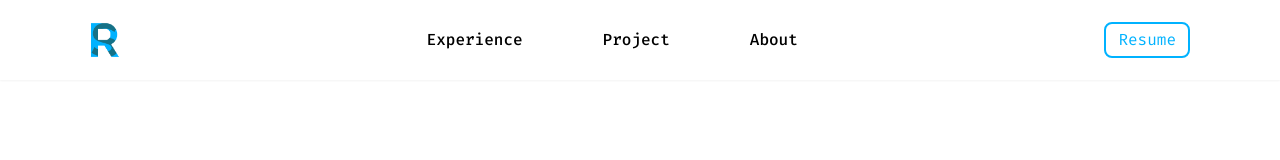
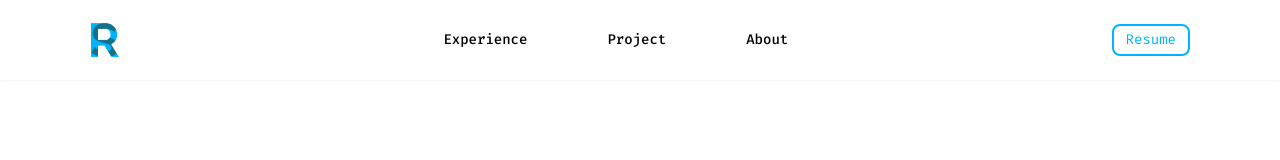
Before and after one commit to raaynaldo/raynaldosutisna, a Next.js app: page / in a window 1280 px wide. Shown: the top 160 px of the page. Built offline with nearby package versions, Linux system fonts and the light colour scheme.

Commit message:
feat: change navbar size

```diff
--- a/pages/index.jsx
+++ b/pages/index.jsx
@@ -24,7 +24,7 @@ export default function Home() {
               />
             </figure>
           </Link>
-          <ul className='flex items-center space-x-4 text-sm font-medium md:space-x-20 md:text-base font-firaCode'>
+          <ul className='flex items-center space-x-4 text-xs font-medium md:space-x-20 md:text-sm font-firaCode'>
             <li>
               <Link href='/#experience'>Experience</Link>
             </li>
@@ -38,7 +38,7 @@ export default function Home() {
           <a
             href='/resume.pdf'
             target='_blank'
-            className='px-3 py-1 border-2 rounded-lg md:inline border-primary text-primary font-firaCode'
+            className='px-3 py-1 text-xs border-2 rounded-lg md:text-sm md:inline border-primary text-primary font-firaCode'
           >
             Resume
           </a>
```
